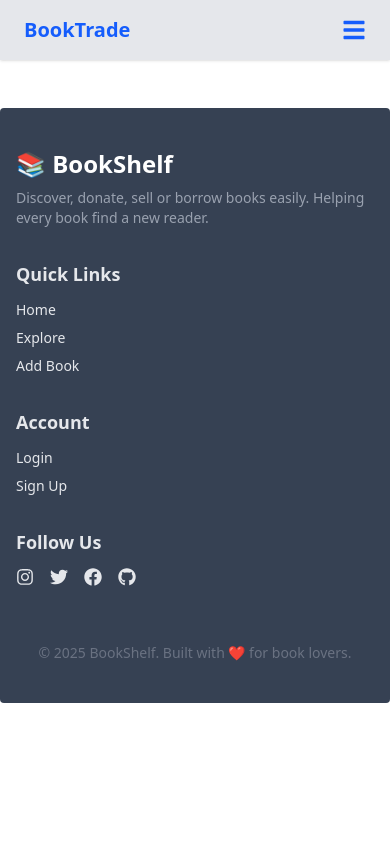
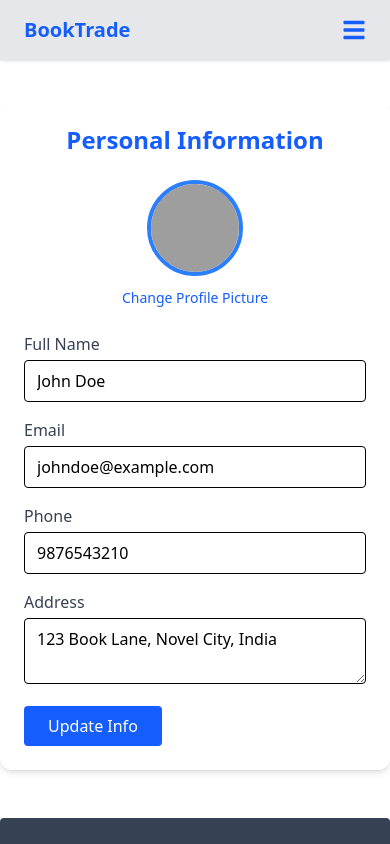
Before and after one commit to vipin205/BookTrade, a React (Vite) app: page /personal-info in a window 390 px wide. Shown: the top 844 px of the page. Built offline with nearby package versions, Linux system fonts and the light colour scheme; grey boxes are pictures that could not be loaded.

Commit message:
added expertise section , updated the perrsonal info form with validation and added an aboutUs page

```diff
--- a/package.json
+++ b/package.json
@@ -10,15 +10,18 @@
     "preview": "vite preview"
   },
   "dependencies": {
+    "@hookform/resolvers": "^5.2.1",
     "@tailwindcss/vite": "^4.1.11",
     "react": "^19.1.0",
     "react-dom": "^19.1.0",
+    "react-hook-form": "^7.61.1",
     "react-hot-toast": "^2.5.2",
     "react-icons": "^5.5.0",
     "react-router": "^7.7.1",
     "react-router-dom": "^7.7.1",
     "react-tsparticles": "^2.12.2",
-    "tailwindcss": "^4.1.11"
+    "tailwindcss": "^4.1.11",
+    "yup": "^1.6.1"
   },
   "devDependencies": {
     "@eslint/js": "^9.30.1",
--- a/src/App.css
+++ b/src/App.css
@@ -20,3 +20,17 @@
 .section-hover-effect1 {
   @apply transform transition duration-300 hover:scale-102 hover:-translate-x-0 hover:-translate-y-0 hover:shadow-xl;
 }
+@keyframes fadeIn {
+  0% {
+    opacity: 0;
+    transform: translateY(-5px);
+  }
+  100% {
+    opacity: 1;
+    transform: translateY(0px);
+  }
+}
+
+.animate-fade-in {
+  animation: fadeIn 0.3s ease-out;
+}
--- a/src/App.jsx
+++ b/src/App.jsx
@@ -13,6 +13,8 @@ import Login from "./Pages/Login";
 import Signup from "./Pages/Signup";
 import Footer from "./Components/Footer";
 import BackToTop from "./Components/BackToTop";
+import PersonalInfo from "./Pages/PersonalInformation";
+import AboutUs from "./Pages/AboutUs";
 
 export default function App() {
   return (
@@ -29,6 +31,8 @@ export default function App() {
         <Route path="/login" element={<Login />} />
         <Route path="/signup" element={<Signup />} />
         <Route path="/dashboard" element={<Dashboard />} />
+        <Route path="/personal-info" element={<PersonalInfo/>} />
+        <Route path="/about-us" element={<AboutUs/>} />
       </Routes>
       <Footer/>
       <BackToTop/>
--- a/src/Components/Navbar.jsx
+++ b/src/Components/Navbar.jsx
@@ -2,13 +2,12 @@ import React, { useState, useRef, useEffect } from "react";
 import { Link, useNavigate } from "react-router-dom";
 import { FaBars, FaTimes } from "react-icons/fa";
 import toast from "react-hot-toast";
-import Home from "../Pages/Home";
 
 export default function Navbar() {
   const [menuOpen, setMenuOpen] = useState(false);
   const [profileOpen, setProfileOpen] = useState(false);
   const profileRef = useRef();
-  const profilePic = ""; // 👈 Placeholder profile pic
+  const profilePic = "https://i.pravatar.cc/40";
 
   useEffect(() => {
     const handleClickOutside = (e) => {
@@ -20,14 +19,13 @@ export default function Navbar() {
     return () => document.removeEventListener("mousedown", handleClickOutside);
   }, []);
 
-  const navigate = useNavigate();
-
-  const LogoutHandler = () => {
-    toast.success("Logged out successfully.");
+  const navigate=useNavigate();
+  const handleLogout=()=>{
+    toast.success("Logged out successfully.")
     setTimeout(() => {
       navigate("/login")
     }, 1000);
-  };
+  }
 
   return (
     <nav className="bg-gray-200 shadow py-4 px-6 flex justify-between items-center sticky top-0 z-50">
@@ -36,7 +34,7 @@ export default function Navbar() {
         BookTrade
       </Link>
 
-      {/* Hamburger Icon (Mobile) */}
+      {/* Hamburger Icon */}
       <div
         className="md:hidden text-2xl text-blue-600 cursor-pointer"
         onClick={() => setMenuOpen(!menuOpen)}
@@ -46,6 +44,9 @@ export default function Navbar() {
 
       {/* Desktop Nav */}
       <div className="hidden md:flex items-center space-x-6 text-gray-700 font-medium">
+        <Link className="hover:underline text-blue-500" to="/about-us">
+          AboutUs
+        </Link>
         <Link className="hover:underline text-blue-500" to="/explore">
           Explore
         </Link>
@@ -56,7 +57,7 @@ export default function Navbar() {
           Dashboard
         </Link>
 
-        {/* Profile Picture Dropdown */}
+        {/* Profile */}
         <div className="relative" ref={profileRef}>
           <img
             src={profilePic}
@@ -64,30 +65,23 @@ export default function Navbar() {
             className="w-10 h-10 rounded-full cursor-pointer border-2 border-blue-500"
             onClick={() => setProfileOpen(!profileOpen)}
           />
-
           {profileOpen && (
-            <div className="absolute right-0 mt-2 w-48 bg-white rounded-lg shadow-lg py-2 z-50">
-              <Link
-                to="/profile"
-                className="block px-4 py-2 text-sm hover:bg-gray-100"
-              >
+            <div
+              className="absolute right-0 mt-2 w-48 bg-white rounded-lg shadow-lg py-2 z-50 animate-fade-in"
+              style={{ animation: "fadeIn 0.3s ease-out" }}
+            >
+              <Link to="/personal-info" className="block px-4 py-2 text-sm hover:bg-gray-100">
                 Personal Info
               </Link>
-              <Link
-                to="/cart"
-                className="block px-4 py-2 text-sm hover:bg-gray-100"
-              >
+              <Link to="/cart" className="block px-4 py-2 text-sm hover:bg-gray-100">
                 My Cart
               </Link>
-              <Link
-                to="/settings"
-                className="block px-4 py-2 text-sm hover:bg-gray-100"
-              >
+              <Link to="/settings" className="block px-4 py-2 text-sm hover:bg-gray-100">
                 Settings
               </Link>
               <button
                 className="block w-full text-left px-4 py-2 text-sm hover:bg-gray-100 text-red-500"
-                onClick={LogoutHandler}
+                onClick={handleLogout}
               >
                 Logout
               </button>
@@ -120,6 +114,38 @@ export default function Navbar() {
           >
             Dashboard
           </Link>
+
+          {/* Mobile Profile */}
+          <div className="relative" ref={profileRef}>
+            <img
+              src={profilePic}
+              alt="Profile"
+              className="w-10 h-10 rounded-full cursor-pointer border-2 border-blue-500"
+              onClick={() => setProfileOpen(!profileOpen)}
+            />
+            {profileOpen && (
+              <div
+                className="absolute right-0 mt-2 w-48 bg-white rounded-lg shadow-lg py-2 z-50 animate-fade-in"
+                style={{ animation: "fadeIn 0.3s ease-out" }}
+              >
+                <Link to="/profile" className="block px-4 py-2 text-sm hover:bg-gray-100">
+                  Personal Info
+                </Link>
+                <Link to="/cart" className="block px-4 py-2 text-sm hover:bg-gray-100">
+                  My Cart
+                </Link>
+                <Link to="/settings" className="block px-4 py-2 text-sm hover:bg-gray-100">
+                  Settings
+                </Link>
+                <button
+                  className="block w-full text-left px-4 py-2 text-sm hover:bg-gray-100 text-red-500"
+                  onClick={() => alert("Logged out!")}
+                >
+                  Logout
+                </button>
+              </div>
+            )}
+          </div>
         </div>
       )}
     </nav>
--- /dev/null
+++ b/src/Pages/AboutUs.jsx
@@ -0,0 +1,42 @@
+import React from "react";
+
+export default function AboutUs() {
+  return (
+    <div className="max-w-4xl mx-auto px-4 py-12">
+      <h1 className="text-4xl font-bold text-center text-blue-700 mb-6">
+        About Us
+      </h1>
+
+      <p className="text-lg text-gray-700 mb-6 text-center">
+        Welcome to <strong>BookShelf</strong> 📚 — your go-to platform for buying, selling, donating, and borrowing books.
+        We believe in making books accessible to everyone and creating a community where knowledge flows freely.
+      </p>
+
+      <div className="grid md:grid-cols-2 gap-8 items-center mt-10">
+        <div className="space-y-4">
+          <h2 className="text-2xl font-semibold text-blue-600">Our Mission</h2>
+          <p className="text-gray-700">
+            We aim to build a trusted platform that helps reduce book waste and promote literacy by allowing
+            users to exchange books in a meaningful and sustainable way.
+          </p>
+        </div>
+
+        <img
+          src="https://images.unsplash.com/photo-1519681393784-d120267933ba"
+          alt="Books"
+          className="rounded-lg shadow-md"
+        />
+      </div>
+
+      <div className="mt-12">
+        <h2 className="text-2xl font-semibold text-blue-600 text-center">Why Choose Us?</h2>
+        <ul className="mt-6 space-y-3 text-gray-700 text-center md:text-left">
+          <li>✅ Easy-to-use book listing system</li>
+          <li>✅ Donate books to help someone in need</li>
+          <li>✅ Borrow rare or costly books for free</li>
+          <li>✅ Community-driven and eco-friendly initiative</li>
+        </ul>
+      </div>
+    </div>
+  );
+}
--- /dev/null
+++ b/src/Pages/PersonalInformation.jsx
@@ -0,0 +1,126 @@
+import React, { useState } from "react";
+import toast from "react-hot-toast";
+import { useForm } from "react-hook-form";
+import { yupResolver } from "@hookform/resolvers/yup";
+import * as yup from "yup";
+
+// Yup validation schema
+const schema = yup.object().shape({
+  name: yup.string().required("Name is required"),
+  email: yup.string().email("Invalid email").required("Email is required"),
+  phone: yup
+    .string()
+    .matches(/^[0-9]{10}$/, "Phone must be 10 digits")
+    .required("Phone is required"),
+  address: yup.string().min(5, "Address too short").required("Address is required"),
+});
+
+export default function PersonalInfo() {
+  const [previewPic, setPreviewPic] = useState("https://i.pravatar.cc/100");
+
+  const {
+    register,
+    handleSubmit,
+    setValue,
+    formState: { errors },
+  } = useForm({
+    resolver: yupResolver(schema),
+    defaultValues: {
+      name: "John Doe",
+      email: "johndoe@example.com",
+      phone: "9876543210",
+      address: "123 Book Lane, Novel City, India",
+      profilePic: "https://i.pravatar.cc/100",
+    },
+  });
+
+  const handleImageUpload = (e) => {
+    const file = e.target.files[0];
+    if (file) {
+      const imgURL = URL.createObjectURL(file);
+      setPreviewPic(imgURL);
+      setValue("profilePic", imgURL); // Set in form
+    }
+  };
+
+  const onSubmit = (data) => {
+    console.log(data);
+    toast.success(" Profile Updated!");
+    // Save to localStorage or Firebase later
+  };
+
+  return (
+    <div className="max-w-xl mx-auto mt-10 p-6 bg-white rounded-xl shadow-md">
+      <h2 className="text-2xl font-bold mb-6 text-center text-blue-600">Personal Information</h2>
+
+      {/* Profile Picture Upload & Preview */}
+      <div className="flex flex-col items-center mb-6">
+        <img
+          src={previewPic}
+          alt="Profile Preview"
+          className="w-24 h-24 rounded-full border-4 border-blue-500 object-cover mb-3"
+        />
+        <label className="cursor-pointer text-sm text-blue-600 font-medium hover:underline">
+          Change Profile Picture
+          <input
+            type="file"
+            accept="image/*"
+            onChange={handleImageUpload}
+            className="hidden"
+          />
+        </label>
+      </div>
+
+      {/* Form */}
+      <form onSubmit={handleSubmit(onSubmit)} className="space-y-4">
+        <input type="hidden" {...register("profilePic")} />
+
+        <div>
+          <label className="block mb-1 font-medium text-gray-700">Full Name</label>
+          <input
+            type="text"
+            {...register("name")}
+            className="w-full border rounded px-3 py-2"
+          />
+          <p className="text-red-500 text-sm">{errors.name?.message}</p>
+        </div>
+
+        <div>
+          <label className="block mb-1 font-medium text-gray-700">Email</label>
+          <input
+            type="email"
+            {...register("email")}
+            className="w-full border rounded px-3 py-2"
+          />
+          <p className="text-red-500 text-sm">{errors.email?.message}</p>
+        </div>
+
+        <div>
+          <label className="block mb-1 font-medium text-gray-700">Phone</label>
+          <input
+            type="tel"
+            {...register("phone")}
+            className="w-full border rounded px-3 py-2"
+          />
+          <p className="text-red-500 text-sm">{errors.phone?.message}</p>
+        </div>
+
+        <div>
+          <label className="block mb-1 font-medium text-gray-700">Address</label>
+          <textarea
+            {...register("address")}
+            className="w-full border rounded px-3 py-2"
+          />
+          <p className="text-red-500 text-sm">{errors.address?.message}</p>
+        </div>
+
+        <button
+          type="submit"
+          className="bg-blue-600 text-white px-6 py-2 rounded hover:bg-blue-700 transition"
+        >
+          Update Info
+        </button>
+      </form>
+    </div>
+  );
+}
```
Also changed, not shown: src/Pages/Home.jsx (+40 -3 lines), 1 other file (tests, documents, lock files or other folders).
